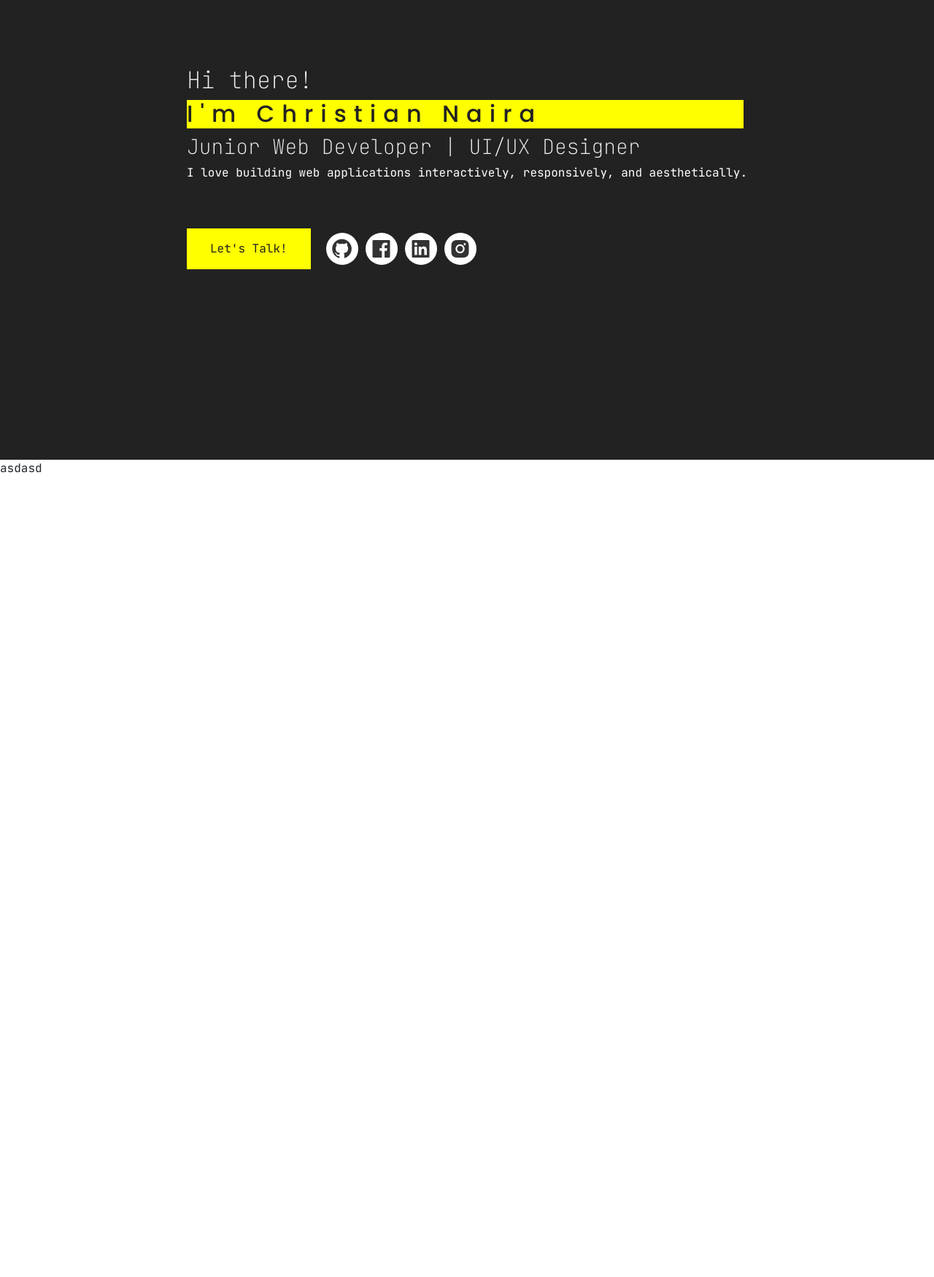
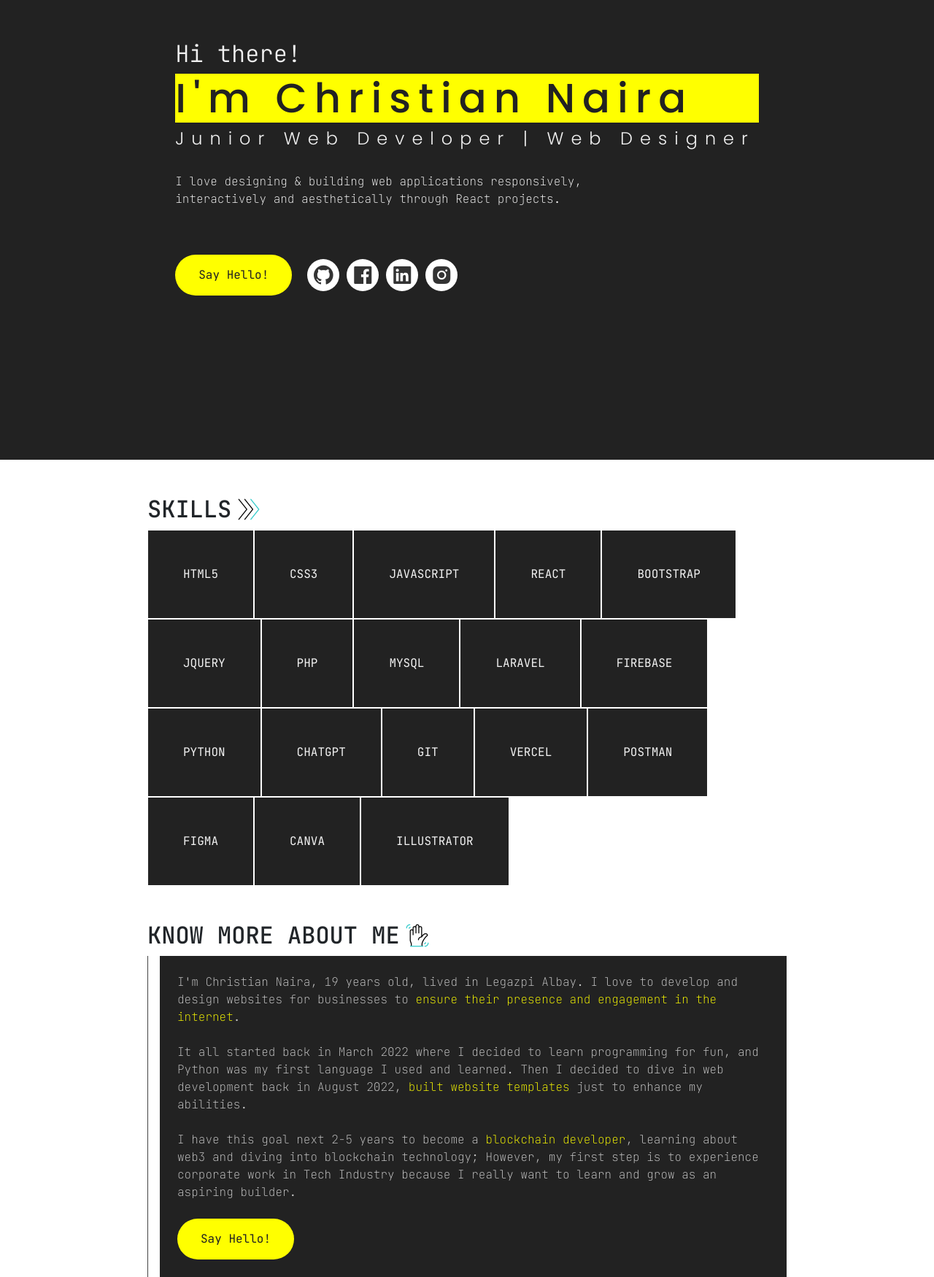
Before and after one commit to Christiannaira/chrisnaira, a React (Vite) app: page / in a window 1280 px wide. Shown: the part 170-1920 px from the top of the page at 73% size. Before the commit the page ends 1600 px from the top, so only its background shows below. Built offline with nearby package versions, Linux system fonts and the light colour scheme.

Commit message:
designed the about section

```diff
--- a/src/components/About.jsx
+++ b/src/components/About.jsx
@@ -1,11 +1,69 @@
-
+import FastForward from '../assets/fast-forward.gif';
+import Wave from '../assets/wave.gif';
 
 function About() {
     return (
         <>
+            <section className="skills" id="skills">
+                <div className="skills-content container">
+
+                    <div className="skillset-content ">
+                        <h2 className='d-flex align-items-center'>SKILLS <img src={FastForward} alt="" width={'40px'} className='ms-1' /></h2>
+
+                        <div className="skillset">
+
+                            {/*frontend*/}
+                            <span>HTML5</span>
+                            <span>CSS3</span>
+                            <span>JAVASCRIPT</span>
+                            <span>REACT</span>
+                            <span>BOOTSTRAP</span>
+                            <span>JQUERY</span>
+
+                            {/*backend*/}
+
+                            <span>PHP</span>
+                            <span>MYSQL</span>
+                            <span>LARAVEL</span>
+                            <span>FIREBASE</span>
+                            <span>PYTHON</span>
+
+                            {/*tools*/}
+
+                            <span>CHATGPT</span>
+                            <span>GIT</span>
+                            <span>VERCEL</span>
+                            <span>POSTMAN</span>
+                            <span>FIGMA</span>
+                            <span>CANVA</span>
+                            <span>ILLUSTRATOR</span>
+
+                        </div>
+
+                    </div>
+
+                </div>
+            </section>
+
             <section className="about" id="about">
-                <div className="about-content">
-                    asdasd
+                <div className="about-content container">
+
+                    <h2 className='d-flex align-items-center'>KNOW MORE ABOUT ME <img src={Wave} alt="" width={'40px'} className='ms-1' /></h2>
+
+                    <div className="about-text">
+                        <p>
+                            <span className='main-par'>
+                                I'm Christian Naira, 19 years old, lived in Legazpi Albay. I love to develop and design websites for businesses to <span style={{ color: 'yellow' }}>ensure their presence and engagement in the internet</span>.
+                                <br /> <br />
+                                It all started back in March 2022 where I decided to learn programming for fun, and Python was my first language I used and learned. Then I decided to dive in web development back in August 2022, <span style={{ color: 'yellow' }}>built website templates</span> just to enhance my abilities.
+                                <br /><br />
+                                I have this goal next 2-5 years to become a <span style={{ color: 'yellow' }}>blockchain developer</span>, learning about web3 and diving into blockchain technology; However, my first step is to experience corporate work in Tech Industry because I really want to learn and grow as an aspiring builder.
+                                <br /><br />
+                                <a href="" className="btn btn-primary">Say Hello!</a>
+                            </span>
+
+                        </p>
+                    </div>
                 </div>
             </section>
         </>
--- a/src/components/Hero.jsx
+++ b/src/components/Hero.jsx
@@ -8,17 +8,17 @@ function Hero() {
 
 
 
-                <div className="hero-content">
+                <div className="hero-content container">
 
                     <div className="hero-main">
 
                         <h2>Hi there! </h2>
                         <h1 className="text">I'm Christian Naira</h1>
-                        <h3>Junior Web Developer | UI/UX Designer</h3>
-                        <p>I love building web applications interactively, responsively, and aesthetically.</p>
+                        <h3 className="text">Junior Web Developer | Web Designer</h3>
+                        <p>I love designing & building web applications responsively, <br />interactively and aesthetically through React projects.</p>
 
                         <div className="hero-btn d-flex align-items-center">
-                            <a href="#" className="btn btn-primary">Let's Talk!</a>
+                            <a href="#" className="btn btn-primary">Say Hello!</a>
 
                             <div className="hero-social-links">
                                 <a href="https://github.com/Christiannaira" target="_blank"><i class='bx bxl-github'></i></a>
--- a/src/style.css
+++ b/src/style.css
@@ -3,6 +3,26 @@
 * {
     font-family: 'JetBrains Mono', monospace;
 
+}
+
+/* width */
+::-webkit-scrollbar {
+    width: 5px;
+}
+
+/* Track */
+::-webkit-scrollbar-track {
+    border-radius: 0;
+}
+
+/* Handle */
+::-webkit-scrollbar-thumb {
+    background: #111;
+}
+
+/* Handle on hover */
+::-webkit-scrollbar-thumb:hover {
+    background: yellow;
 }
 
 /*hero section design*/
@@ -22,8 +42,8 @@
     justify-content: center;
 }
 
-.text {
-    font-size: 2em;
+h1.text {
+    font-size: 3.5rem;
     letter-spacing: 10px;
     font-family: monospace;
     border-right: 5px solid;
@@ -36,12 +56,24 @@
     font-family: 'Poppins', sans-serif;
     background-color: yellow;
     color: #222;
-
 }
 
-.hero-content span {
+
+h3.text {
+    font-size: 1.5rem;
+    letter-spacing: 10px;
+    font-family: monospace;
+    border-right: 5px solid;
+    width: 100%;
+    white-space: nowrap;
+    overflow: hidden;
+    animation: typing 1s steps(18),
+        cursor .4s step-end infinite alternate;
     color: #fff;
+    font-family: 'Poppins', sans-serif;
+    color: #222;
 }
+
 
 @keyframes cursor {
     50% {
@@ -58,11 +90,13 @@
 .hero-content h2,
 .hero-content h3 {
     color: #f1f1f1;
-    font-weight: 100;
+    font-weight: 300;
 }
 
 .hero-content p {
+    margin-top: 2rem;
     color: #fff;
+    font-weight: 100;
 }
 
 .hero-btn {
@@ -76,6 +110,13 @@
     border-radius: 0;
     padding: 1rem 2rem;
     color: #222;
+    border-radius: 30px;
+}
+
+.hero-btn .btn:hover {
+    transition: .45s ease !important;
+    transform: translateX(10px);
+    opacity: .6;
 }
 
 .hero-social-links {
@@ -92,10 +133,64 @@
     color: #333;
     text-decoration: none;
     border-radius: 30px;
+    transition: .45s ease;
+}
+
+.hero-social-links a:hover {
+    background-color: yellow;
+    transform: rotate(360deg);
+}
+
+/*skills section design*/
+
+.about-content,
+.skills-content {
+    max-width: 900px;
+}
+
+.skillset-content {
+    margin: 3rem 0;
+}
+
+.skillset {
+    display: flex;
+    flex-wrap: wrap;
+}
+
+.skillset span {
+    color: #f2f2f2;
+    background-color: #222;
+    padding: 3rem;
+    margin: 1px;
 }
 
 /*about section design*/
 
-.about {
-    height: 100vh;
+.about-content p {
+    border-left: 1px solid #444;
+    padding-left: 1rem;
 }
+
+.about-content p .main-par {
+    display: block;
+    background-color: #222;
+    color: #ccc;
+    font-weight: 100;
+    padding: 1.5rem;
+}
+
+.about .btn {
+    background-color: yellow;
+    border: none;
+    outline: none;
+    border-radius: 0;
+    padding: 1rem 2rem;
+    color: #222;
+    border-radius: 30px;
+}
+
+.about .btn:hover {
+    transition: .45s ease !important;
+    transform: translateX(10px);
+    opacity: .6;
+}
```
Also changed, not shown: src/components/Navigational.jsx (added, +11 -0 lines), src/assets/fast-forward.gif (added), src/assets/wave.gif (added).
